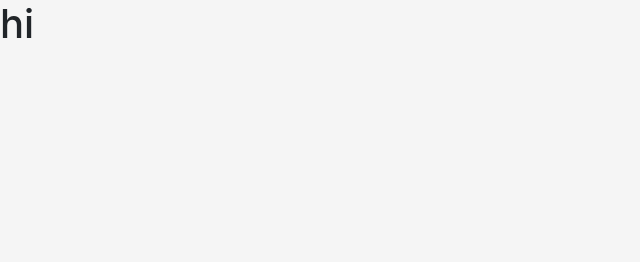
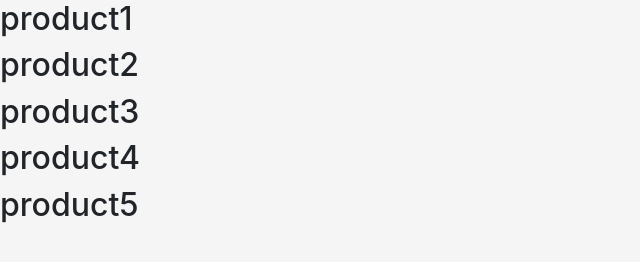
Before and after one commit to bobbybaxter/bootstrap-product-cards, a plain HTML site: page index.html in a window 1280 px wide. Shown: the whole page, without its empty margins (0-640 px from the left). Drawn offline with nearby package versions, Linux system fonts and the light colour scheme.

Commit message:
added cards

```diff
--- a/index.html
+++ b/index.html
@@ -9,7 +9,7 @@
   <link rel="stylesheet" href="./main.css">
 </head>
 <body>
-  <h1>hi</h1>
+  <div id="products"></div>
 
   <script src="https://code.jquery.com/jquery-3.3.1.slim.min.js" integrity="sha384-q8i/X+965DzO0rT7abK41JStQIAqVgRVzpbzo5smXKp4YfRvH+8abtTE1Pi6jizo" crossorigin="anonymous"></script>
   <script src="https://cdnjs.cloudflare.com/ajax/libs/popper.js/1.14.7/umd/popper.min.js" integrity="sha384-UO2eT0CpHqdSJQ6hJty5KVphtPhzWj9WO1clHTMGa3JDZwrnQq4sF86dIHNDz0W1" crossorigin="anonymous"></script>
--- a/main.js
+++ b/main.js
@@ -1 +1,78 @@
-console.log('hi');
+const products = [
+  {
+    title: 'product1',
+    description: 'bla bla bla',
+    imageUrl: 'https://idealservice.com/wp-content/uploads/2018/06/hot-dog-200-x-200.jpg',
+    size: 'foot long',
+    weight: '4oz',
+    price1: '$1.99',
+    price2: '$1.49',
+    price3: '$0.99',
+    validUntil: '04/01/2016'
+  },
+  {
+    title: 'product2',
+    description: 'bla bla bla',
+    imageUrl: 'https://idealservice.com/wp-content/uploads/2018/06/hot-dog-200-x-200.jpg',
+    size: 'foot long',
+    weight: '4oz',
+    price1: '$1.99',
+    price2: '$1.49',
+    price3: '$0.99',
+    validUntil: '04/01/2016'
+  },
+  {
+    title: 'product3',
+    description: 'bla bla bla',
+    imageUrl: 'https://idealservice.com/wp-content/uploads/2018/06/hot-dog-200-x-200.jpg',
+    size: 'foot long',
+    weight: '4oz',
+    price1: '$1.99',
+    price2: '$1.49',
+    price3: '$0.99',
+    validUntil: '04/01/2016'
+  },
+  {
+    title: 'product4',
+    description: 'bla bla bla',
+    imageUrl: 'https://idealservice.com/wp-content/uploads/2018/06/hot-dog-200-x-200.jpg',
+    size: 'foot long',
+    weight: '4oz',
+    price1: '$1.99',
+    price2: '$1.49',
+    price3: '$0.99',
+    validUntil: '04/01/2016'
+  },
+  {
+    title: 'product5',
+    description: 'bla bla bla',
+    imageUrl: 'https://idealservice.com/wp-content/uploads/2018/06/hot-dog-200-x-200.jpg',
+    size: 'foot long',
+    weight: '4oz',
+    price1: '$1.99',
+    price2: '$1.49',
+    price3: '$0.99',
+    validUntil: '04/01/2016'
+  },
+]
+
+const printToDom = (divId, textToPrint) => {
+  selectedDiv = document.getElementById(divId);
+  selectedDiv.innerHTML = textToPrint;
+}
+
+const domStringBuilder = (x) => {
+  domString = '';
+  x.forEach((product) => {
+    domString += `<div>`;
+    domString += `<h2>${product.title}</h2>`;
+    domString += `</div>`;
+  });
+  printToDom('products', domString)
+}
+
+const init = () => {
+  domStringBuilder(products);
+}
+
+init();
```
